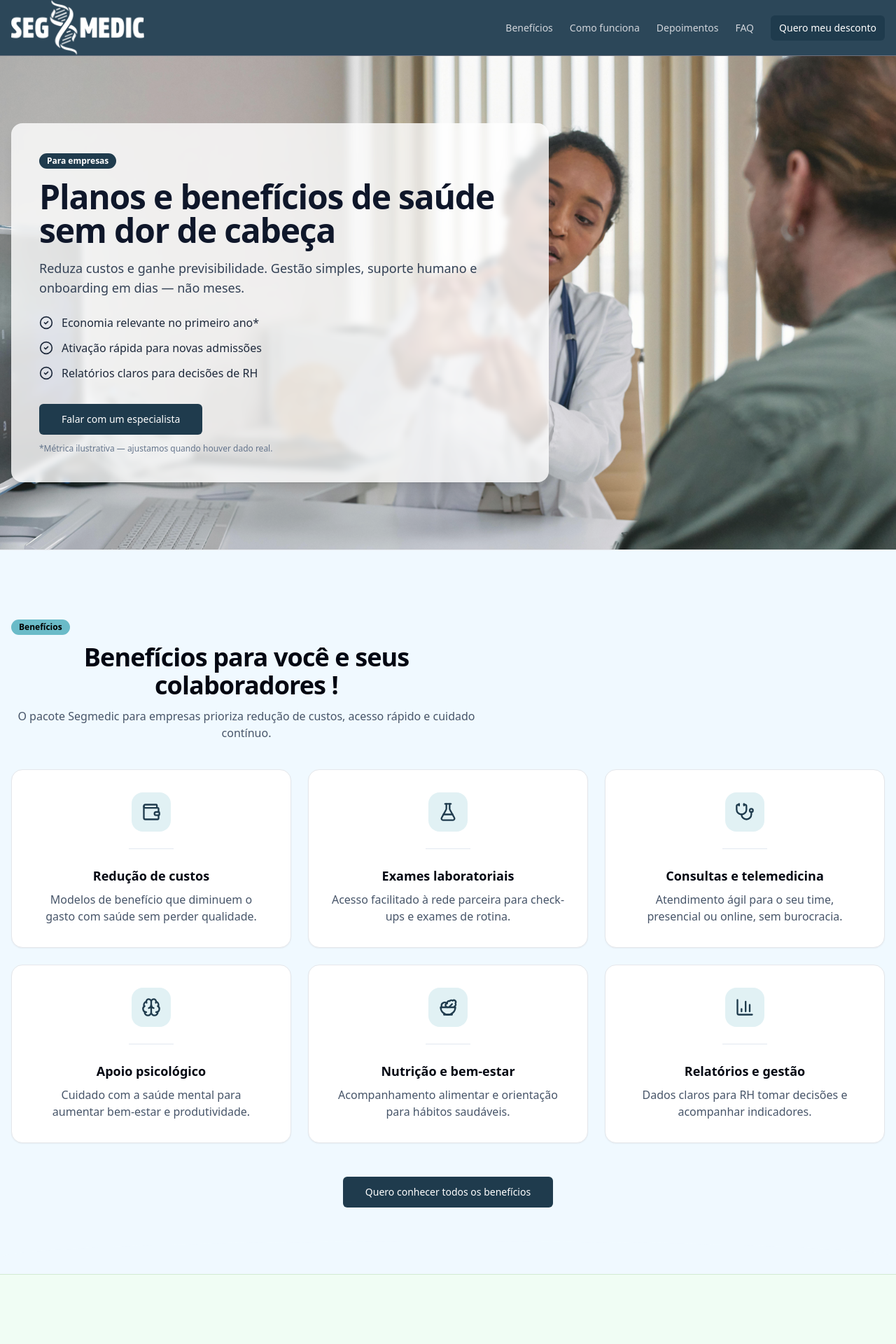
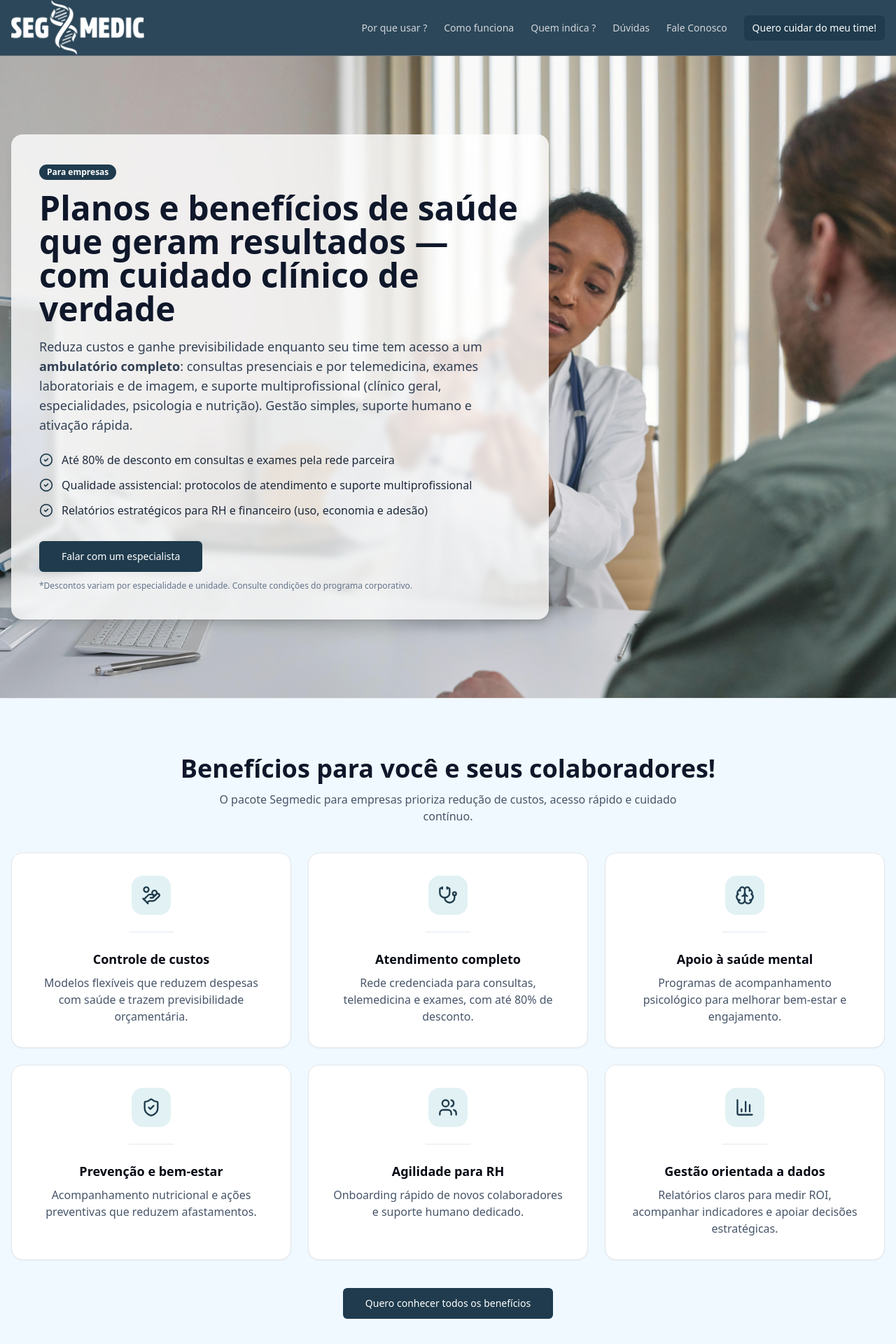
Before and after one commit to Aldf76/landingP-segmedic, a React (Vite) app: page / in a window 1280 px wide. Shown: the top 1920 px of the page at 70% size. Built offline with nearby package versions, Linux system fonts and the light colour scheme.

Commit message:
Style: Reorganização de proporções nas sections de cada componente ( mt, mb...)

```diff
--- a/src/components/layout/Footer.tsx
+++ b/src/components/layout/Footer.tsx
@@ -1,21 +1,28 @@
 import { Mail, Instagram, Facebook, Linkedin } from "lucide-react";
+import logo from "@/assets/logo.png";
 
 export default function Footer() {
   const year = new Date().getFullYear();
 
   return (
     <footer
+      id="footer"
       className="relative text-gray-100"
       style={{ backgroundColor: "#1E3240" }}
     >
       {/* Conteúdo */}
       <div className="container mx-auto grid gap-8 px-4 py-12 md:grid-cols-4">
-        {/* Brand */}
+        {/* Logo + Descrição */}
         <div>
-          <div className="flex items-center gap-2 font-bold text-lg">
-            <span className="inline-block h-6 w-6 rounded-md bg-[#D8282C]" />
-            <span>SegMedic</span>
-          </div>
+          <a href="#hero" className="flex items-center h-10" aria-label="SegMedic - Início">
+            <img
+              src={logo}
+              alt="SegMedic"
+              className="block h-full w-auto max-h-full"
+              decoding="async"
+              loading="lazy"
+            />
+          </a>
           <p className="mt-3 text-gray-300 text-sm">
             Programa de descontos para consultas e exames na rede parceira.
           </p>
@@ -67,13 +74,28 @@ export default function Footer() {
         <div>
           <h4 className="font-semibold">Siga</h4>
           <div className="mt-3 flex items-center gap-4 text-gray-300">
-            <a aria-label="Instagram" href="#">
+            <a
+              aria-label="Instagram"
+              href="https://www.instagram.com/segmedicsaude/"
+              target="_blank"
+              rel="noopener noreferrer"
+            >
               <Instagram />
             </a>
-            <a aria-label="Facebook" href="#">
+            <a
+              aria-label="Facebook"
+              href="https://www.facebook.com/segmedicsaude/?locale=pt_BR"
+              target="_blank"
+              rel="noopener noreferrer"
+            >
               <Facebook />
             </a>
-            <a aria-label="LinkedIn" href="#">
+            <a
+              aria-label="LinkedIn"
+              href="https://www.linkedin.com/company/segmedic/"
+              target="_blank"
+              rel="noopener noreferrer"
+            >
               <Linkedin />
             </a>
           </div>
--- a/src/components/layout/Header.tsx
+++ b/src/components/layout/Header.tsx
@@ -4,10 +4,11 @@ import { Menu, X } from "lucide-react";
 import logo from "@/assets/logo.png";
 
 const nav = [
-  { href: "#benefits", label: "Benefícios" },
+  { href: "#benefits", label: "Por que usar ?" },
   { href: "#how-it-works", label: "Como funciona" },
-  { href: "#testimonials", label: "Depoimentos" },
-  { href: "#faq", label: "FAQ" },
+  { href: "#testimonials", label: "Quem indica ?" },
+  { href: "#faq", label: "Dúvidas" },
+  { href: "#footer", label: "Fale Conosco" },
 ];
 
 export default function Header() {
@@ -42,7 +43,7 @@ export default function Header() {
             </a>
           ))}
           <a href="#lead">
-            <Button size="sm">Quero meu desconto</Button>
+            <Button size="sm">Quero cuidar do meu time!</Button>
           </a>
         </nav>
 
--- a/src/components/sections/Benefits.tsx
+++ b/src/components/sections/Benefits.tsx
@@ -1,12 +1,11 @@
 import { Card } from "../ui/card";
-import { Badge } from "../ui/badge";
 import Button from "../ui/button";
 import {
-  Wallet,
-  FlaskConical,
+  HandCoins,
   Stethoscope,
   Brain,
-  Salad,
+  ShieldCheck,
+  Users,
   BarChart3,
 } from "lucide-react";
 
@@ -18,34 +17,34 @@ type Item = {
 
 const items: Item[] = [
   {
-    icon: Wallet,
-    title: "Redução de custos",
-    desc: "Modelos de benefício que diminuem o gasto com saúde sem perder qualidade.",
-  },
-  {
-    icon: FlaskConical,
-    title: "Exames laboratoriais",
-    desc: "Acesso facilitado à rede parceira para check-ups e exames de rotina.",
+    icon: HandCoins,
+    title: "Controle de custos",
+    desc: "Modelos flexíveis que reduzem despesas com saúde e trazem previsibilidade orçamentária.",
   },
   {
     icon: Stethoscope,
-    title: "Consultas e telemedicina",
-    desc: "Atendimento ágil para o seu time, presencial ou online, sem burocracia.",
+    title: "Atendimento completo",
+    desc: "Rede credenciada para consultas, telemedicina e exames, com até 80% de desconto.",
   },
   {
     icon: Brain,
-    title: "Apoio psicológico",
-    desc: "Cuidado com a saúde mental para aumentar bem-estar e produtividade.",
+    title: "Apoio à saúde mental",
+    desc: "Programas de acompanhamento psicológico para melhorar bem-estar e engajamento.",
   },
   {
-    icon: Salad,
-    title: "Nutrição e bem-estar",
-    desc: "Acompanhamento alimentar e orientação para hábitos saudáveis.",
+    icon: ShieldCheck,
+    title: "Prevenção e bem-estar",
+    desc: "Acompanhamento nutricional e ações preventivas que reduzem afastamentos.",
+  },
+  {
+    icon: Users,
+    title: "Agilidade para RH",
+    desc: "Onboarding rápido de novos colaboradores e suporte humano dedicado.",
   },
   {
     icon: BarChart3,
-    title: "Relatórios e gestão",
-    desc: "Dados claros para RH tomar decisões e acompanhar indicadores.",
+    title: "Gestão orientada a dados",
+    desc: "Relatórios claros para medir ROI, acompanhar indicadores e apoiar decisões estratégicas.",
   },
 ];
 
@@ -53,22 +52,20 @@ export default function Benefits() {
   return (
     <section
       id="benefits"
-      className="section-y section-divider relative overflow-hidden"
+      className="relative overflow-hidden bg-sky-50 py-12 md:py-16 section-divider"
     >
       {/* Curva no fim da section */}
       <div className="absolute bottom-0 left-0 w-full h-12 bg-background rounded-t-[50%]" />
 
-      <div className="section-container relative z-10">
-        <div className="max-w-2xl">
-          <Badge variant="secondary">Benefícios</Badge>
-          <h2 className="mt-3 section-title">
-            Benefícios para você e seus colaboradores !
-          </h2>
-          <p className="section-subtitle">
-            O pacote Segmedic para empresas prioriza redução de custos, acesso
-            rápido e cuidado contínuo.
-          </p>
-        </div>
+      <div className="section-container relative z-10 text-center">
+
+        <h2 className="mt-4 text-3xl md:text-4xl font-semibold text-slate-900">
+          Benefícios para você e seus colaboradores!
+        </h2>
+
+        <p className="mt-3 text-slate-600 max-w-2xl mx-auto">
+          O pacote Segmedic para empresas prioriza redução de custos, acesso rápido e cuidado contínuo.
+        </p>
 
         <div className="mt-10 grid gap-6 sm:grid-cols-2 md:grid-cols-3">
           {items.map(({ icon: Icon, title, desc }) => (
@@ -88,14 +85,13 @@ export default function Benefits() {
           ))}
         </div>
 
-        <div className="mt-12 text-center ">
+        <div className="mt-10">
           <a href="#lead" aria-label="Ir para o formulário de contato">
             <Button size="lg">Quero conhecer todos os benefícios</Button>
           </a>
         </div>
       </div>
 
-      {/* Linha de separação no fim da section */}
       <div
         className="absolute bottom-0 left-0 w-full h-px"
         style={{ backgroundColor: "#D2EAD2" }}
--- a/src/components/sections/Hero.tsx
+++ b/src/components/sections/Hero.tsx
@@ -1,4 +1,4 @@
-import { CheckCircle2 } from "lucide-react";
+import { CheckCircle2} from "lucide-react";
 import Button from "../ui/button";
 import { Badge } from "../ui/badge";
 import heroBg from "@/assets/hero-2.webp";
@@ -15,28 +15,30 @@ export default function Hero() {
       {/* overlay suave */}
       <div className="absolute inset-0 z-0 bg-white/10" aria-hidden />
 
-      <div className="relative z-10 container mx-auto px-4 py-16 md:py-24">
+      <div className="relative z-10 container mx-auto px-4 py-20 md:py-28">
         <div className="max-w-3xl">
           <div className="rounded-2xl bg-white/80 backdrop-blur-sm shadow-lg p-6 md:p-10">
             <Badge className="mb-4">Para empresas</Badge>
 
-            <h1 className="text-4xl md:text-5xl font-bold tracking-tight text-slate-900">
-              Planos e benefícios de saúde sem dor de cabeça
+            <h1 className="text-4xl md:text-5xl font-bold text-slate-900 leading-tight">
+              Planos e benefícios de saúde que geram resultados — com cuidado clínico de verdade
             </h1>
 
             <p className="mt-4 text-slate-700 md:text-lg">
-              Reduza custos e ganhe previsibilidade. Gestão simples, suporte
-              humano e onboarding em dias — não meses.
+              Reduza custos e ganhe previsibilidade enquanto seu time tem acesso a um{" "}
+              <strong>ambulatório completo</strong>: consultas presenciais e por telemedicina,
+              exames laboratoriais e de imagem, e suporte multiprofissional (clínico geral, especialidades,
+              psicologia e nutrição). Gestão simples, suporte humano e ativação rápida.
             </p>
 
             <ul className="mt-6 space-y-3">
               {[
-                "Economia relevante no primeiro ano*",
-                "Ativação rápida para novas admissões",
-                "Relatórios claros para decisões de RH",
+                "Até 80% de desconto em consultas e exames pela rede parceira",
+                "Qualidade assistencial: protocolos de atendimento e suporte multiprofissional",
+                "Relatórios estratégicos para RH e financeiro (uso, economia e adesão)",
               ].map((item) => (
                 <li key={item} className="flex items-start gap-3 text-slate-800">
-                  <CheckCircle2 className="mt-0.5 h-5 w-5 shrink-0" aria-hidden />
+                  <CheckCircle2 className="mt-0.5 h-5 w-5 shrink-0 text-primary" aria-hidden />
                   <span>{item}</span>
                 </li>
               ))}
@@ -52,8 +54,9 @@ export default function Hero() {
               </a>
             </div>
 
+            {/* microcópia opcional de confiança */}
             <p className="mt-3 text-xs text-slate-500">
-              *Métrica ilustrativa — ajustamos quando houver dado real.
+              *Descontos variam por especialidade e unidade. Consulte condições do programa corporativo.
             </p>
           </div>
         </div>
--- a/src/components/sections/LeadSection.tsx
+++ b/src/components/sections/LeadSection.tsx
@@ -1,9 +1,9 @@
 
-import LeadForm from "../../features/lead/LeadForm"; // ajuste conforme seu projeto
+import LeadForm from "../../features/lead/LeadForm";
 
 export default function LeadSection() {
     return (
-      <section id="lead" className="bg-sky-50 py-12 md:py-16">
+      <section id="lead" className="bg-sky-50 py-10 md:py-10">
         <div className="container mx-auto px-4 max-w-7xl">
           <div className="grid grid-cols-1 md:grid-cols-2 items-center gap-8">
             {/* Texto + Lista + Botão */}
@@ -40,6 +40,7 @@ export default function LeadSection() {
             </div>
           </div>
         </div>
+
       </section>
     );
   }
--- a/src/components/sections/Location.tsx
+++ b/src/components/sections/Location.tsx
@@ -1,4 +1,11 @@
-import { Loader2, Home, MapPin, Route, ExternalLink, CheckCircle2 } from "lucide-react";
+import {
+  Loader2,
+  Home,
+  MapPin,
+  Route,
+  ExternalLink,
+  CheckCircle2,
+} from "lucide-react";
 import React from "react";
 
 function Stat({
@@ -78,23 +85,32 @@ const PLACES: Place[] = [
 
 export default function LocationCoverageGoogle() {
   return (
-    <section id="locations" className="relative py-16 md:py-24 bg-green-50">
-      <div className="container mx-auto px-4">
-        <div className="max-w-2xl">
-          <h2 className="text-3xl md:text-4xl font-semibold tracking-tight">Onde atendemos</h2>
-          <p className="mt-3 text-slate-600">
+    <section id="locations" className="bg-green-50 py-12 md:py-16">
+      <div className="container mx-auto px-4 max-w-7xl">
+        {/* Título centralizado */}
+        <div className="text-center mb-12">
+          <h2 className="text-3xl md:text-4xl font-semibold tracking-tight text-slate-900">
+            Onde atendemos
+          </h2>
+          <p className="mt-3 text-slate-600 max-w-2xl mx-auto">
             Veja no mapa os principais pontos de atuação. Atuamos via unidades físicas e{" "}
             <span className="font-medium">atendimento domiciliar</span>.
           </p>
         </div>
 
-        <div className="mt-8 grid grid-cols-1 lg:grid-cols-3 gap-8">
+        {/* Mapa + Painel */}
+        <div className="grid grid-cols-1 lg:grid-cols-3 gap-8 items-center">
           {/* Mapa */}
           <div className="lg:col-span-2">
             <div className="rounded-3xl shadow-lg border bg-white p-3">
-              <div className="relative rounded-2xl overflow-hidden" style={{ aspectRatio: "16 / 9" }}>
-                {/* Overlay de carregamento */}
-                <div className="absolute inset-0 z-10 grid place-items-center pointer-events-none" id="map-loader">
+              <div
+                className="relative rounded-2xl overflow-hidden"
+                style={{ aspectRatio: "16 / 9" }}
+              >
+                <div
+                  className="absolute inset-0 z-10 grid place-items-center pointer-events-none"
+                  id="map-loader"
+                >
                   <div className="flex items-center gap-3 rounded-full bg-white/85 px-3 py-1.5 shadow-sm">
                     <Loader2 className="h-4 w-4 animate-spin text-[#1E2547]" />
                     <span className="text-sm text-slate-600">Carregando mapa…</span>
@@ -119,8 +135,12 @@ export default function LocationCoverageGoogle() {
           {/* Painel lateral */}
           <aside className="flex flex-col gap-4">
             <div className="rounded-2xl bg-white p-5 border shadow-sm">
-              <h3 className="text-lg font-semibold">Capilaridade do atendimento</h3>
-              <p className="mt-1 text-slate-600 text-sm">Cobertura por unidades e atendimento domiciliar.</p>
+              <h3 className="text-lg font-semibold">
+                Capilaridade do atendimento
+              </h3>
+              <p className="mt-1 text-slate-600 text-sm">
+                Cobertura por unidades e atendimento domiciliar.
+              </p>
 
               <div className="mt-4 grid grid-cols-1 sm:grid-cols-2 gap-4">
                 <Stat value={`+${COVERAGE.unitsCount}`} label="unidades" icon={Home} />
@@ -156,14 +176,19 @@ export default function LocationCoverageGoogle() {
         </div>
 
         {/* Lista de locais */}
-        <div className="mt-8 lg:mt-10 grid grid-cols-1">
+        <div className="mt-12">
           <div className="rounded-2xl border bg-white p-5 shadow-sm">
             <h3 className="text-lg font-semibold">Locais destacados</h3>
-            <p className="mt-1 text-slate-600 text-sm">Veja alguns pontos de atuação mostrados no mapa.</p>
+            <p className="mt-1 text-slate-600 text-sm">
+              Veja alguns pontos de atuação mostrados no mapa.
+            </p>
 
             <ul className="mt-4 divide-y divide-slate-100">
               {PLACES.map((p) => (
-                <li key={p.name} className="py-3 flex flex-col sm:flex-row sm:items-center gap-2 sm:gap-4">
+                <li
+                  key={p.name}
+                  className="py-3 flex flex-col sm:flex-row sm:items-center gap-2 sm:gap-4"
+                >
                   <div className="flex-1">
                     <div className="flex items-center gap-2">
                       <span
@@ -177,7 +202,9 @@ export default function LocationCoverageGoogle() {
                       </span>
                       <strong className="text-slate-800">{p.name}</strong>
                     </div>
-                    <div className="text-xs text-slate-500 mt-0.5">{p.city}</div>
+                    <div className="text-xs text-slate-500 mt-0.5">
+                      {p.city}
+                    </div>
                   </div>
 
                   <div className="flex items-center gap-2">
```
Also changed, not shown: src/components/sections/FAQ.tsx (+47 -110 lines).
